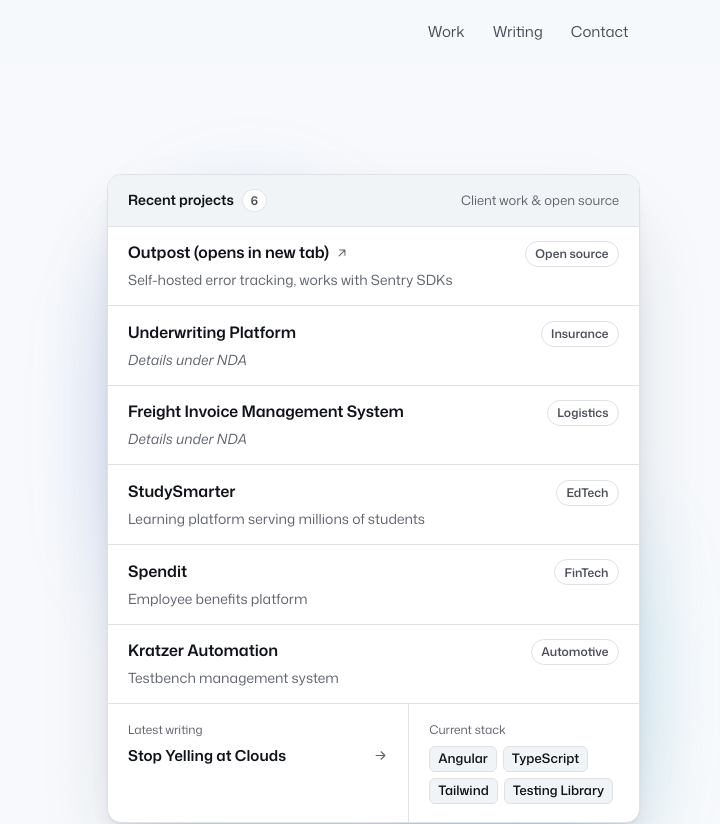
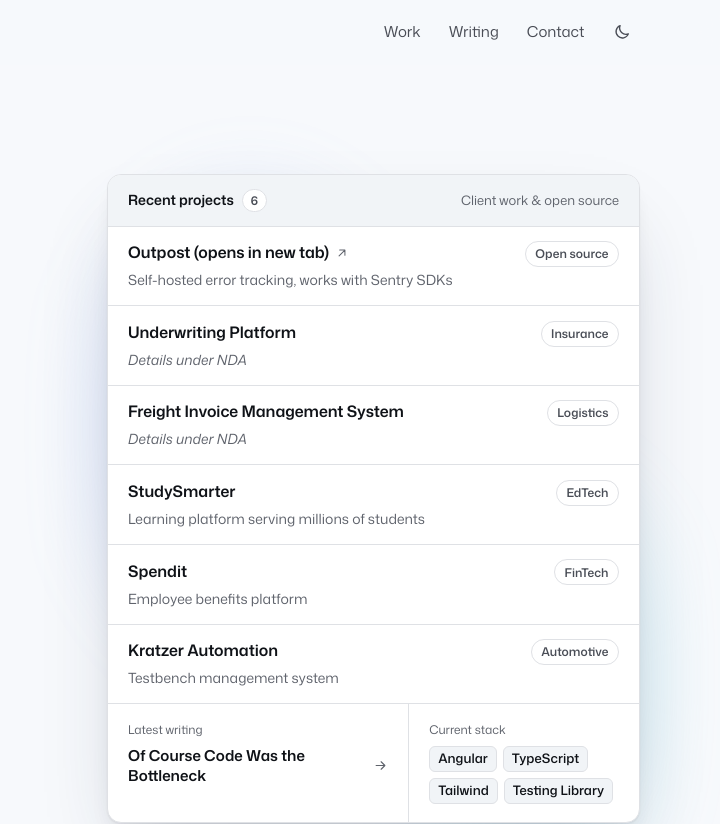
Before and after one commit to skolldev/alxmy.me, an Eleventy site: page src/index.njk in a window 1280 px wide. Shown: the top 824 px of the page, 560-1280 px from the left. Built offline with nearby package versions, Linux system fonts and the light colour scheme; Eleventy itself is replaced by a stand-in of ours; files that its build step writes are made by us from their sources; what reading-time would draw is missing.

Commit message:
Of course code was the bottleneck (#4)

```diff
--- a/src/_includes/icons.njk
+++ b/src/_includes/icons.njk
@@ -4,6 +4,8 @@
 {%- elif name == "arrow-left" %}<path d="M19 12H5M11 18l-6-6 6-6"/>
 {%- elif name == "arrow-up-right" %}<path d="M7 17 17 7M8 7h9v9"/>
 {%- elif name == "mail" %}<rect x="3" y="5" width="18" height="14" rx="2.5"/><path d="m4 7 8 6 8-6"/>
+{%- elif name == "sun" %}<circle cx="12" cy="12" r="4"/><path d="M12 2v2M12 20v2M4.93 4.93l1.41 1.41M17.66 17.66l1.41 1.41M2 12h2M20 12h2M4.93 19.07l1.41-1.41M17.66 6.34l1.41-1.41"/>
+{%- elif name == "moon" %}<path d="M20.5 14.5A8.5 8.5 0 0 1 9.5 3.5a8.5 8.5 0 1 0 11 11Z"/>
 {%- endif -%}
 </svg>
 {%- endmacro %}
--- a/src/_includes/layouts/base.njk
+++ b/src/_includes/layouts/base.njk
@@ -17,6 +17,17 @@
     <meta name="color-scheme" content="light dark" />
     <meta name="theme-color" content="#f8f9fb" media="(prefers-color-scheme: light)" />
     <meta name="theme-color" content="#121317" media="(prefers-color-scheme: dark)" />
+    <script>
+      // Resolve the theme before first paint: saved choice, else system preference.
+      // Without JS, CSS falls back to prefers-color-scheme on its own.
+      (() => {
+        let saved = null;
+        try { saved = localStorage.getItem("theme"); } catch {}
+        const mq = matchMedia("(prefers-color-scheme: dark)");
+        const theme = saved === "light" || saved === "dark" ? saved : mq.matches ? "dark" : "light";
+        document.documentElement.dataset.theme = theme;
+      })();
+    </script>
 
     <!-- Favicons -->
     <link rel="icon" href="/favicon.ico" sizes="48x48" />
@@ -66,6 +77,9 @@
           <a href="/#work">Work</a>
           <a href="/blog/"{% if page.url.startsWith("/blog") %} aria-current="page"{% endif %}>Writing</a>
           <a href="/#contact">Contact</a>
+          <button class="theme-toggle" type="button" data-theme-toggle hidden aria-label="Switch to dark theme">
+            {{ icon("moon", "icon-moon") }}{{ icon("sun", "icon-sun") }}
+          </button>
         </nav>
       </div>
     </header>
@@ -92,6 +106,46 @@
         onScroll();
         window.addEventListener("scroll", onScroll, { passive: true });
       })();
+
+      (() => {
+        const root = document.documentElement;
+        const toggle = document.querySelector("[data-theme-toggle]");
+        const metas = document.querySelectorAll('meta[name="theme-color"]');
+        const colors = { light: "#f8f9fb", dark: "#121317" };
+        const mq = matchMedia("(prefers-color-scheme: dark)");
+        const saved = () => {
+          try { return localStorage.getItem("theme"); } catch { return null; }
+        };
+
+        const apply = (theme) => {
+          root.dataset.theme = theme;
+          metas.forEach((m) => (m.content = colors[theme]));
+          if (toggle) {
+            const next = theme === "dark" ? "light" : "dark";
+            toggle.setAttribute("aria-label", `Switch to ${next} theme`);
+            toggle.title = `Switch to ${next} theme`;
+          }
+        };
+
+        apply(root.dataset.theme === "dark" ? "dark" : "light");
+
+        // Follow the system until the visitor makes an explicit choice.
+        mq.addEventListener("change", (e) => {
+          if (!saved()) apply(e.matches ? "dark" : "light");
+        });
+
+        if (!toggle) return;
+        toggle.hidden = false;
+        toggle.addEventListener("click", () => {
+          const next = root.dataset.theme === "dark" ? "light" : "dark";
+          apply(next);
+          // Picking the system's own theme clears the override, so it keeps following the OS.
+          try {
+            if (next === (mq.matches ? "dark" : "light")) localStorage.removeItem("theme");
+            else localStorage.setItem("theme", next);
+          } catch {}
+        });
+      })();
     </script>
   </body>
 </html>
--- /dev/null
+++ b/src/blog/of-course-code-was-the-bottleneck.md
@@ -0,0 +1,82 @@
+---
+title: "Of Course Code Was the Bottleneck"
+date: 2026-11-10
+description: "Something is always the bottleneck. That's how bottlenecks work."
+---
+
+> "Code was never the bottleneck."
+
+> "Writing code is the easy part. The hard part is figuring out what to build."
+
+> "AI won't make teams faster. Typing was never the problem."
+
+You've probably heard one of these in your company memo, read them on LinkedIn, in Hacker News comments, maybe in a meeting or two. Usually delivered with the calm confidence of someone sharing a deep truth that only true seniors understand.
+
+What are you on about?
+
+## We needed observability. Yesterday.
+
+A while ago we needed observability, and we needed it _now_. Logs, traces, errors, the whole thing. The constraints were simple: it had to be free, and it had to be self-hostable.
+
+The obvious answer is Sentry. Have you ever looked at what it takes to self-host Sentry? It's 53 (yes, actually) containers. For a team that just wants to know why production is on fire, that's a second job.
+
+So I built my own. [Outpost](https://getoutpost.dev/) went from nothing to an MVP in roughly a week: logs, distributed tracing, stack traces, issue grouping and an uptime monitor.
+
+And without LLMs? Outpost wouldn't exist. Nobody, me included, was going to spend a few months building a monitoring tool. It's no Datadog, but it tells us why production is on fire.
+
+You never see the stuff that didn't get built. There's no Jira ticket for _"tool we never even considered because it would've taken a quarter"_.
+
+Most productivity debates assume we'll build the same software, just faster. Make building cheap enough and the list of things worth building gets longer.
+
+_"Sure, but who's going to maintain it?"_ The same way it got built. Bumping dependencies, patching a CVE, migrating a schema: that's mostly code, and it got cheaper too. Someone still has to own it and get paged when it breaks, but that was just as true for the 53 containers.
+
+## Then why did you hire all those devs?
+
+Let's say code really was never the bottleneck. Then please explain the last fifteen years to me.
+
+Explain the backlogs that only ever grew. Explain the features that took two weeks of actually writing, wiring and testing code. And explain _"great idea, let's put it on the roadmap"_, which everyone knows means never.
+
+Granted, some of the hiring sprees were cheap money and headcount as a flex. But even the teams that hired carefully had the same problem: more ideas than people to build them. Nobody adds twenty engineers because the standup needs more attendees.
+
+> "Well, they were hired for maintenance, debugging and keeping things running, not for writing new code."
+
+Sure. And what do you think maintenance is? Debugging is reading and writing code. Upgrading a framework across forty services is code. Fixing the flaky test that's been haunting CI for three months is, believe it or not, also code.
+
+All of it starts with understanding the system, obviously. It still ends with someone doing the implementation work, and that's the part that got cheaper.
+
+<figure>
+  <img src="/images/not_the_bottleneck.jpg" alt="'This is fine' dog sitting in a room full of Jira tickets saying 'this is not the bottleneck'" />
+  <figcaption>Backlog: 340 tickets. Bottleneck: apparently not the code.</figcaption>
+</figure>
+
+## Something is always the bottleneck
+
+If you've ever built a gaming PC, you already understand this.
+
+You've got a mid-range CPU and an old GPU. Your games run badly, and the GPU is maxed out. So you upgrade the GPU. Frame rates go up - until you notice the CPU is now sitting at 100%. Congratulations, you're CPU-bound.
+
+Did the old GPU never matter? Of course it did. It was the bottleneck. You removed it, and the next one showed up. _Something_ always has to be the slowest part of the system.
+
+That's exactly what's happening with code right now. LLMs made producing code dramatically cheaper. And suddenly the next constraints are a lot more visible: unclear requirements, slow reviews, endless alignment meetings, deciding _what_ to build in the first place.
+
+The skeptics look at that and conclude code was never the problem. That's like looking at your maxed-out CPU and concluding the old GPU was fine all along.
+
+And then there's the other camp, posting _"the bottleneck is now taste"_, or specs, or judgment, like it's a big revelation. You upgraded the GPU and discovered the CPU. Welcome.
+
+## So where are we actually?
+
+Yes, there was always a ton of requirements engineering, meetings, refinement sessions, stakeholder alignment and all the rest of it. All of those were constraints, and they slowed teams down.
+
+But code was _of course_ one of them, and often the biggest. Was it the bottleneck for every team, every project? Obviously not. Some teams can spend six months arguing about a button. For everyone else, every idea had to squeeze past _"do we have the people to build this?"_ and most of them didn't make it.
+
+For a lot of teams, that just got a lot easier. Easy enough that tools like Outpost go from _"never going to happen"_ to _"done by next week"_.
+
+To be fair, some people mean something narrower: faster code won't fix a broken organization. True. It's just not what "never" means.
+
+## Bottlenecks move
+
+Code was the bottleneck. Now it's a lot less of one.
+
+That's how bottlenecks work.
+
+Alex
--- a/src/css/input.css
+++ b/src/css/input.css
@@ -39,27 +39,32 @@
 }
 
 /* ---------- Tokens ---------- */
+/* Colours resolve via light-dark() against the root's color-scheme, so the
+   system preference and the manual toggle (html[data-theme]) share one set of tokens. */
 :root {
   color-scheme: light dark;
 
-  --bg: oklch(0.982 0.004 260);
-  --surface: oklch(1 0 0);
-  --surface-2: oklch(0.965 0.005 260);
-  --ink: oklch(0.18 0.012 265);
-  --ink-2: oklch(0.42 0.015 265);
-  --ink-3: oklch(0.5 0.015 265);
-  --line: oklch(0.91 0.006 260);
-  --line-strong: oklch(0.86 0.008 260);
-  --accent: oklch(0.5 0.2 266);
-  --accent-ink: oklch(0.99 0 0);
-  --accent-soft: oklch(0.5 0.2 266 / 0.1);
-  --glow-a: oklch(0.72 0.14 266 / 0.32);
-  --glow-b: oklch(0.82 0.1 210 / 0.3);
+  --bg: light-dark(oklch(0.982 0.004 260), oklch(0.16 0.008 265));
+  --surface: light-dark(oklch(1 0 0), oklch(0.2 0.01 265));
+  --surface-2: light-dark(oklch(0.965 0.005 260), oklch(0.23 0.011 265));
+  --ink: light-dark(oklch(0.18 0.012 265), oklch(0.95 0.005 265));
+  --ink-2: light-dark(oklch(0.42 0.015 265), oklch(0.78 0.01 265));
+  --ink-3: light-dark(oklch(0.5 0.015 265), oklch(0.7 0.012 265));
+  --line: light-dark(oklch(0.91 0.006 260), oklch(0.28 0.012 265));
+  --line-strong: light-dark(oklch(0.86 0.008 260), oklch(0.34 0.014 265));
+  --accent: light-dark(oklch(0.5 0.2 266), oklch(0.72 0.15 268));
+  --accent-ink: light-dark(oklch(0.99 0 0), oklch(0.16 0.02 265));
+  --accent-soft: light-dark(oklch(0.5 0.2 266 / 0.1), oklch(0.72 0.15 268 / 0.14));
+  --glow-a: light-dark(oklch(0.72 0.14 266 / 0.32), oklch(0.58 0.2 266 / 0.55));
+  --glow-b: light-dark(oklch(0.82 0.1 210 / 0.3), oklch(0.62 0.13 210 / 0.38));
   --shadow-panel:
-    0 1px 2px oklch(0.2 0.02 265 / 0.06),
-    0 12px 24px -8px oklch(0.2 0.02 265 / 0.1),
-    0 40px 80px -24px oklch(0.3 0.06 265 / 0.22);
-  --shadow-btn: 0 1px 2px oklch(0.2 0.02 265 / 0.14), 0 4px 10px -4px oklch(0.2 0.02 265 / 0.22);
+    0 1px 0 light-dark(transparent, oklch(1 0 0 / 0.06)) inset,
+    0 1px 2px light-dark(oklch(0.2 0.02 265 / 0.06), transparent),
+    0 12px 24px -8px light-dark(oklch(0.2 0.02 265 / 0.1), oklch(0 0 0 / 0.5)),
+    0 40px 80px -24px light-dark(oklch(0.3 0.06 265 / 0.22), oklch(0 0 0 / 0.6));
+  --shadow-btn:
+    0 1px 2px light-dark(oklch(0.2 0.02 265 / 0.14), oklch(0 0 0 / 0.5)),
+    0 4px 10px -4px light-dark(oklch(0.2 0.02 265 / 0.22), oklch(0 0 0 / 0.5));
 
   --step--1: 0.8125rem;
   --step-0: 1.0625rem;
@@ -74,28 +79,11 @@
   --max: 1200px;
   --ease-out: cubic-bezier(0.16, 1, 0.3, 1);
 }
-
-@media (prefers-color-scheme: dark) {
-  :root {
-    --bg: oklch(0.16 0.008 265);
-    --surface: oklch(0.2 0.01 265);
-    --surface-2: oklch(0.23 0.011 265);
-    --ink: oklch(0.95 0.005 265);
-    --ink-2: oklch(0.78 0.01 265);
-    --ink-3: oklch(0.7 0.012 265);
-    --line: oklch(0.28 0.012 265);
-    --line-strong: oklch(0.34 0.014 265);
-    --accent: oklch(0.72 0.15 268);
-    --accent-ink: oklch(0.16 0.02 265);
-    --accent-soft: oklch(0.72 0.15 268 / 0.14);
-    --glow-a: oklch(0.58 0.2 266 / 0.55);
-    --glow-b: oklch(0.62 0.13 210 / 0.38);
-    --shadow-panel:
-      0 1px 0 oklch(1 0 0 / 0.06) inset,
-      0 12px 24px -8px oklch(0 0 0 / 0.5),
-      0 40px 80px -24px oklch(0 0 0 / 0.6);
-    --shadow-btn: 0 1px 2px oklch(0 0 0 / 0.5), 0 4px 10px -4px oklch(0 0 0 / 0.5);
-  }
+:root[data-theme="light"] {
+  color-scheme: light;
+}
+:root[data-theme="dark"] {
+  color-scheme: dark;
 }
 
 /* ---------- Base ---------- */
@@ -243,8 +231,48 @@
     .nav a {
       padding-inline: 0.55rem;
     }
-    .nav a:last-child {
-      margin-right: -0.55rem;
+  }
+
+  .theme-toggle {
+    display: inline-grid;
+    place-items: center;
+    width: 2.25rem;
+    height: 2.25rem;
+    margin-left: 0.25rem;
+    border: 0;
+    border-radius: 999px;
+    background: none;
+    color: var(--ink-2);
+    font-size: 1.125rem;
+    cursor: pointer;
+    transition: color 0.2s, background-color 0.2s;
+  }
+  .theme-toggle[hidden] {
+    display: none;
+  }
+  .theme-toggle:hover {
+    color: var(--ink);
+    background: var(--surface-2);
+  }
+  .theme-toggle .icon {
+    grid-area: 1 / 1;
+    transition: transform 0.4s var(--ease-out), opacity 0.2s;
+  }
+  /* Show the icon for the theme you'd switch to. */
+  .theme-toggle .icon-moon,
+  [data-theme="dark"] .theme-toggle .icon-sun {
+    opacity: 1;
+    transform: none;
+  }
+  .theme-toggle .icon-sun,
+  [data-theme="dark"] .theme-toggle .icon-moon {
+    opacity: 0;
+    transform: rotate(-90deg) scale(0.6);
+  }
+  @media (max-width: 479px) {
+    .theme-toggle {
+      margin-left: 0;
+      margin-right: -0.4rem;
     }
   }
 
```
Also changed, not shown: src/images/not_the_bottleneck.jpg (added).
